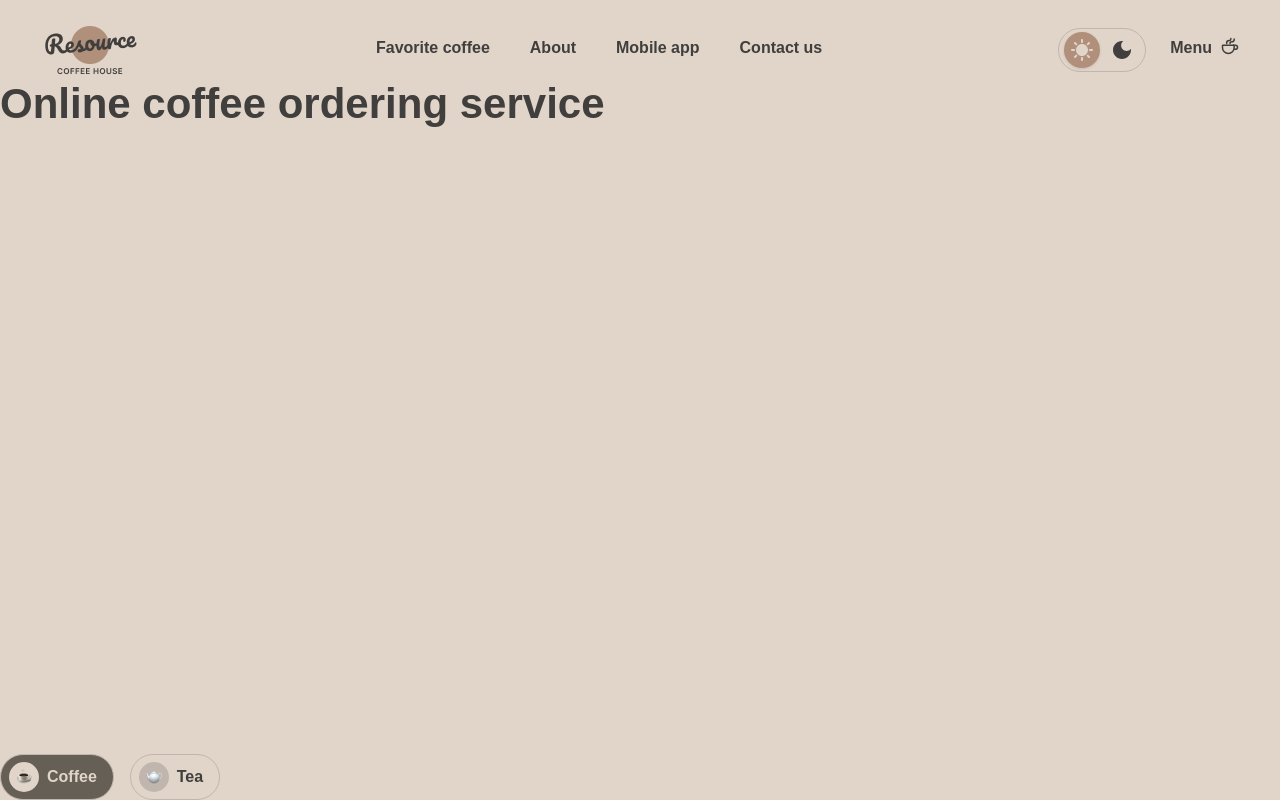
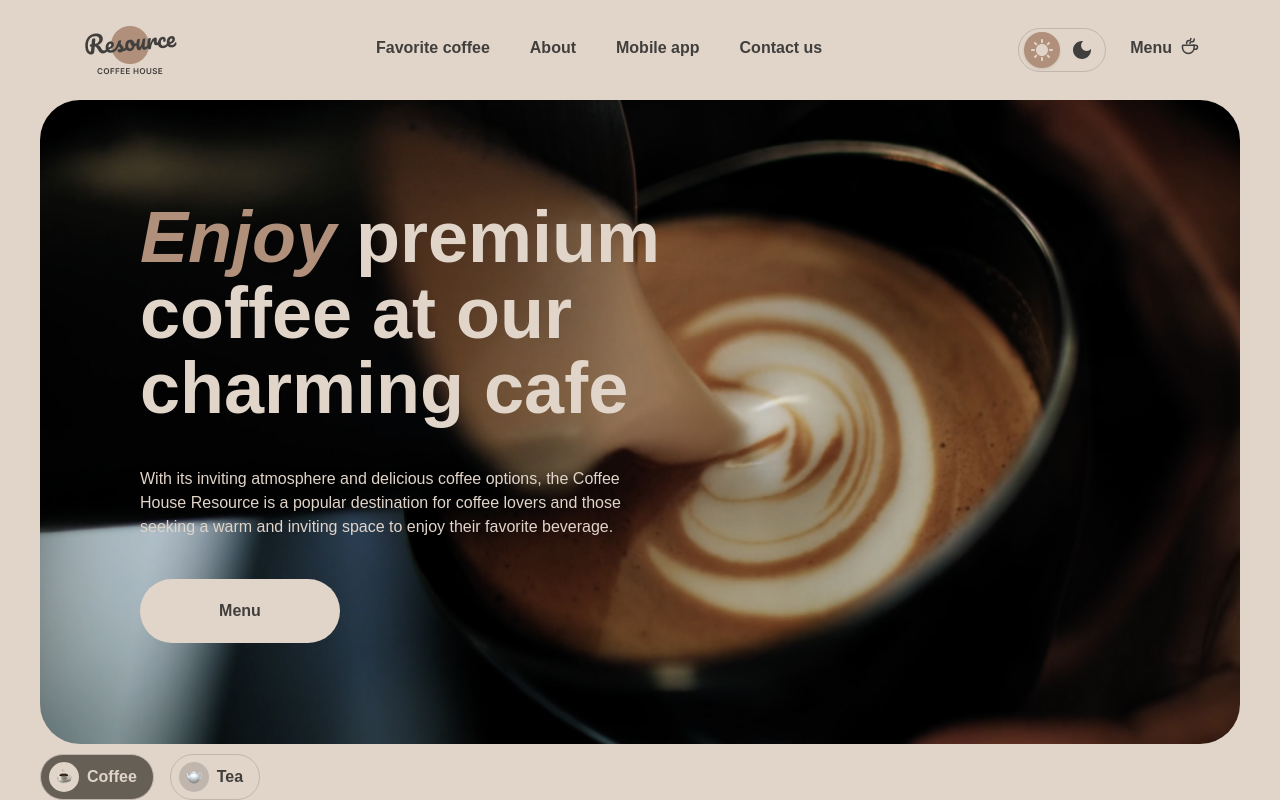
Before and after one commit to skif-cezar/rsschool-landing-page, a website built with Vite: page landing-page/src/index.html in a window 1280 px wide. Built offline with nearby package versions, Linux system fonts and the light colour scheme.

Commit message:
feat: add hero section

```diff
--- /dev/null
+++ b/landing-page/src/components/link-button/_link-button.scss
@@ -0,0 +1,46 @@
+.link-button {
+    display: flex;
+    justify-content: center;
+    align-items: center;
+    width: 200px;
+    height: 64px;
+    border-radius: 100px;
+    background-color: var(--color-bg-page);
+    cursor: pointer;
+
+    &>a {
+        width: 100%;
+        height: 100%;
+        display: inline-flex;
+        align-items: center;
+        justify-content: center;
+        font-size: var(--font-size-base);
+        font-weight: var(--font-weight-semibold);
+        line-height: var(--line-height-base);
+        color: var(--color-text-primary);
+        transition: padding 0.4s ease, background-color 0.4s ease;
+
+        &::after {
+            content: '';
+            display: inline-block;
+            width: 0;
+            height: 20px;
+            opacity: 0;
+            margin-left: 0;
+            background-image: url("/assets/images/icons/coffee-cup.svg");
+            background-repeat: no-repeat;
+            background-position: center;
+            background-size: contain;
+            transition: width 0.35s ease, opacity 0.25s ease, margin-left 0.35s ease;
+        }
+
+        &:hover {
+
+            &::after {
+                width: 20px;
+                opacity: 1;
+                margin-left: 8px;
+            }
+        }
+    }
+}
--- a/landing-page/src/index.html
+++ b/landing-page/src/index.html
@@ -93,10 +93,21 @@
       </div>
 
     </header>
-    <h1>Online coffee ordering service</h1>
+    <main class="container">
+      <section class="hero">
+        <h1>Online coffee ordering service</h1>
+        <div class="hero__container">
+          <h2 class="hero__title"><span>Enjoy</span> premium coffee at our charming cafe</h2>
+          <P class="hero__description">With its inviting atmosphere and delicious coffee options, the Coffee House
+            Resource is a popular destination for coffee lovers and those seeking a warm and inviting space to enjoy
+            their favorite beverage.</P>
+          <div class="hero__link">
+            <div class="link-button"><a href="#menu">Menu</a></div>
+          </div>
 
-
-
+        </div>
+      </section>
+    </main>
 
     <nav class="tabs" aria-label="Основная навигация">
       <ul class="tabs__list" role="tablist">
--- /dev/null
+++ b/landing-page/src/scss/layout/_container.scss
@@ -0,0 +1,5 @@
+.container {
+    grid-area: main;
+    grid-row-end: main;
+    grid-row-start: header;
+}
--- a/landing-page/src/scss/layout/_hero.scss
+++ b/landing-page/src/scss/layout/_hero.scss
@@ -0,0 +1,53 @@
+.hero {
+    width: 100%;
+    height: 644px;
+    margin-top: 20px;
+    background-image: url(/assets/images/content/hero-bg.jpg);
+    background-repeat: no-repeat;
+    background-size: cover;
+    background-position: center;
+    background-color: transparent;
+    border-radius: 40px;
+
+    &>h1 {
+        clip: rect(0 0 0 0);
+        border: 0;
+        -webkit-clip-path: inset(100%);
+        clip-path: inset(100%);
+        height: 1px;
+        margin: -1px;
+        overflow: hidden;
+        padding: 0;
+        position: absolute;
+        white-space: nowrap;
+        width: 1px;
+    }
+
+    &__container {
+        max-width: 630px;
+        padding-top: 100px;
+        padding-left: 100px;
+    }
+
+    &__title {
+        font-weight: var(--font-weight-semibold);
+        font-size: 4.5rem;
+        line-height: 105%;
+        color: var(--color-text-inverse);
+
+        &>span {
+            font-style: italic;
+            color: var(--color-text-accent);
+        }
+    }
+
+    &__description {
+        margin-top: 40px;
+        font-size: var(--font-size-base);
+        color: var(--color-text-inverse);
+    }
+
+    &__link {
+        margin-top: 40px;
+    }
+}
--- a/landing-page/src/scss/layout/_layout.scss
+++ b/landing-page/src/scss/layout/_layout.scss
@@ -1,4 +1,3 @@
-
 .layout-wrapper {
     grid-gap: 0 0;
     display: grid;
@@ -7,6 +6,8 @@
     grid-template-columns: 100%;
     grid-template-rows: 80px 1fr auto;
     margin: 0 auto;
+    padding: 0 40px;
+    max-width: 1440px;
     min-height: 100vh;
     overflow: hidden;
     position: relative;
--- a/landing-page/src/scss/main.scss
+++ b/landing-page/src/scss/main.scss
@@ -10,6 +10,7 @@
 @use "../components/menu-item/menu-item";
 @use "../components/theme-switch/theme-switch";
 @use "../components/tab-item/tab-item";
+@use "../components/link-button/link-button";
 
 // 4. Layout
 @use 'layout/layout';
```
Also changed, not shown: landing-page/src/assets/images/content/hero-bg.jpg (added), landing-page/src/assets/images/icons/coffee-cup.svg (added).
